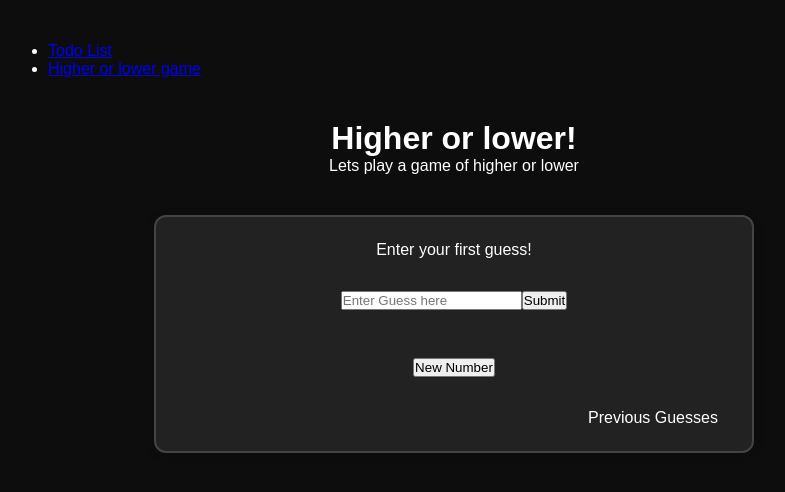
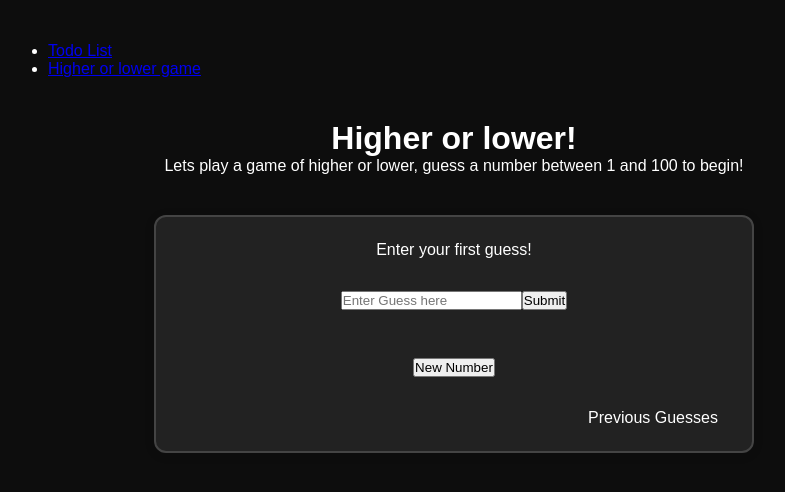
Before and after one commit to JJMaslen/todo-jordan, a Next.js app: page /higherOrLowerGame in a window 1280 px wide. Shown: the top 492 px of the page, without its empty margins (186-971 px from the left). Built offline with nearby package versions, Linux system fonts and the light colour scheme.

Commit message:
Minor text change in the higherOrLower page

```diff
--- a/src/app/higherOrLowerGame/page.tsx
+++ b/src/app/higherOrLowerGame/page.tsx
@@ -21,7 +21,7 @@ export default function HigherOrLowerGame() {
                     </nav>
                 </header>
             <h1>Higher or lower!</h1>
-            <p>Lets play a game of higher or lower</p>
+            <p>Lets play a game of higher or lower, guess a number between 1 and 100 to begin!</p>
             <div className="higherOrLowerGame">
                 <HowGame />
             </div>
```
